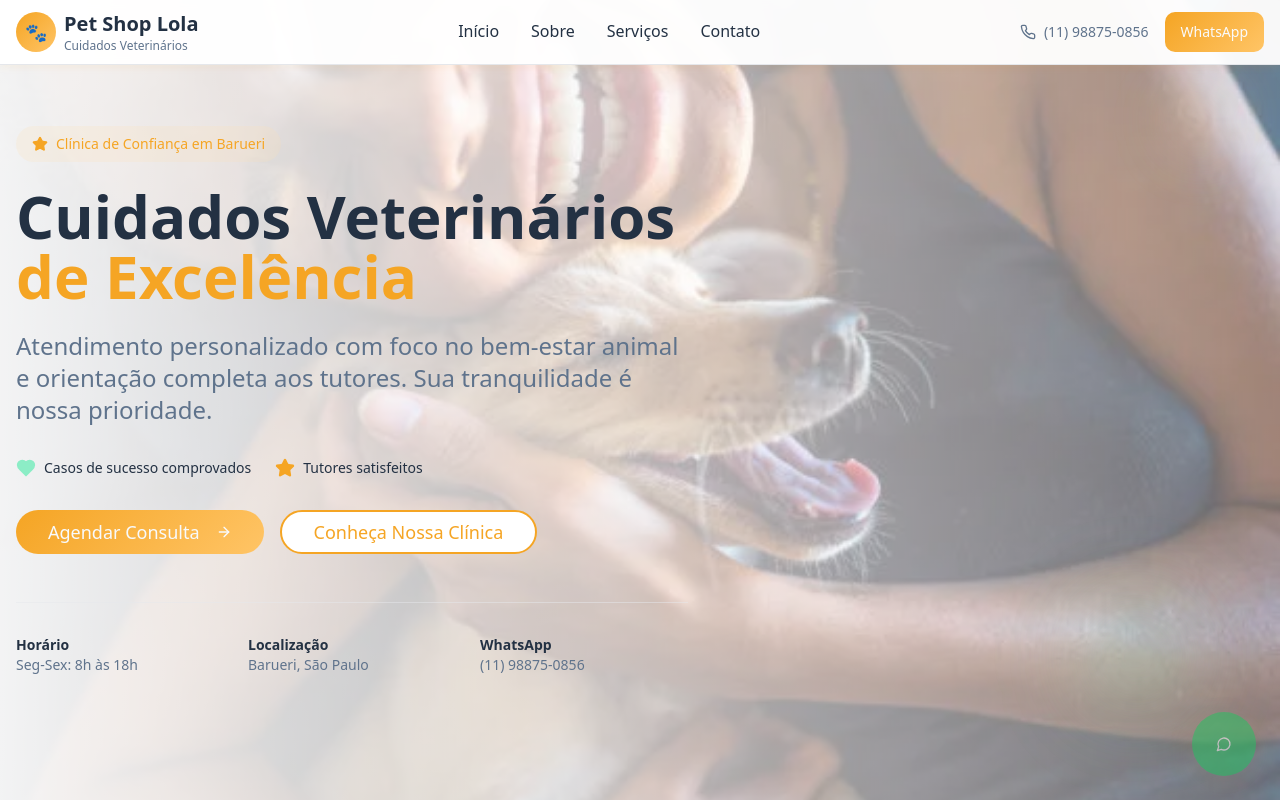
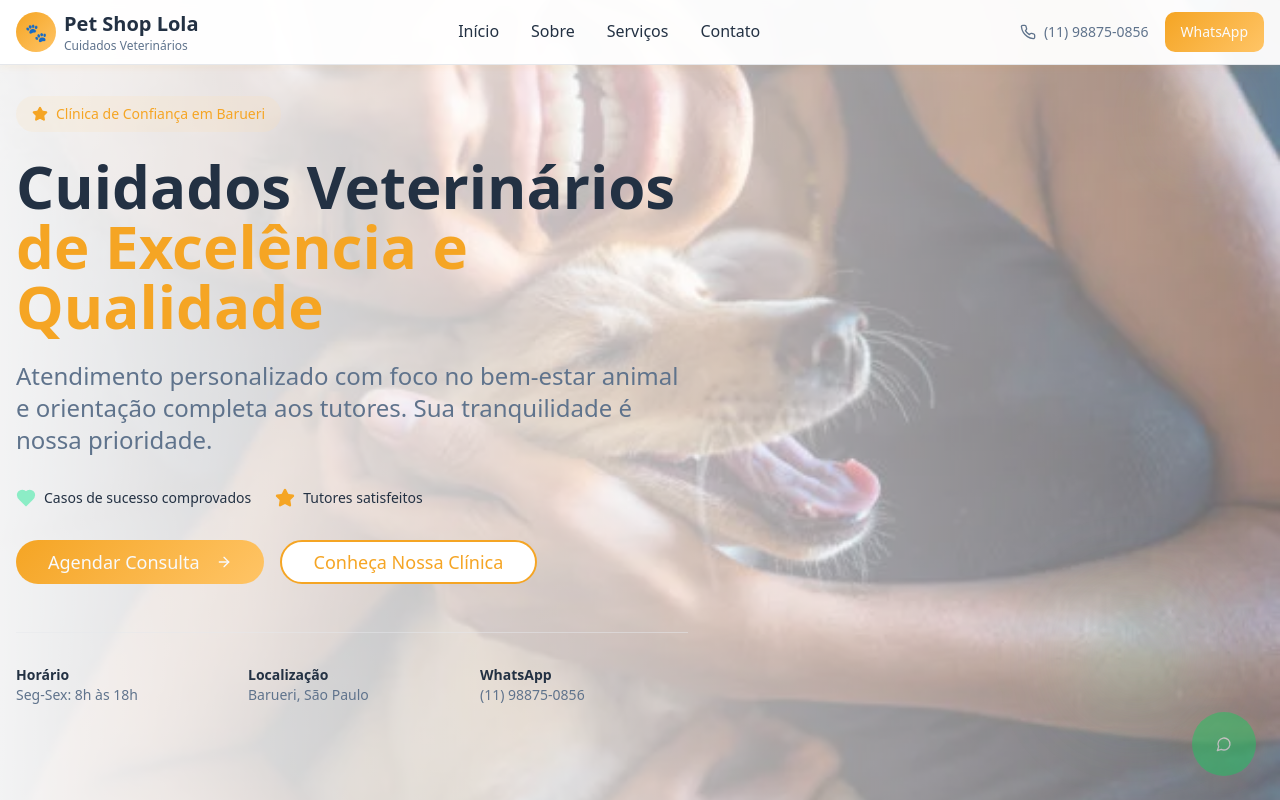
Before and after one commit to Agensy/pet-care-catalyst, a React (Vite) app: page / in a window 1280 px wide. Shown: the top 800 px of the page. Built offline with nearby package versions, Linux system fonts and the light colour scheme.

Commit message:
Visual edit in Lovable
Edited UI in Lovable

```diff
--- a/src/components/Hero.tsx
+++ b/src/components/Hero.tsx
@@ -30,7 +30,7 @@ const Hero = () => {
           {/* Main Headline */}
           <h1 className="text-4xl md:text-6xl font-bold text-foreground mb-6 leading-tight">
             Cuidados Veterinários
-            <span className="text-primary block">de Excelência</span>
+            <span className="text-primary block">de Excelência e Qualidade</span>
           </h1>
 
           {/* Subheadline */}
```
